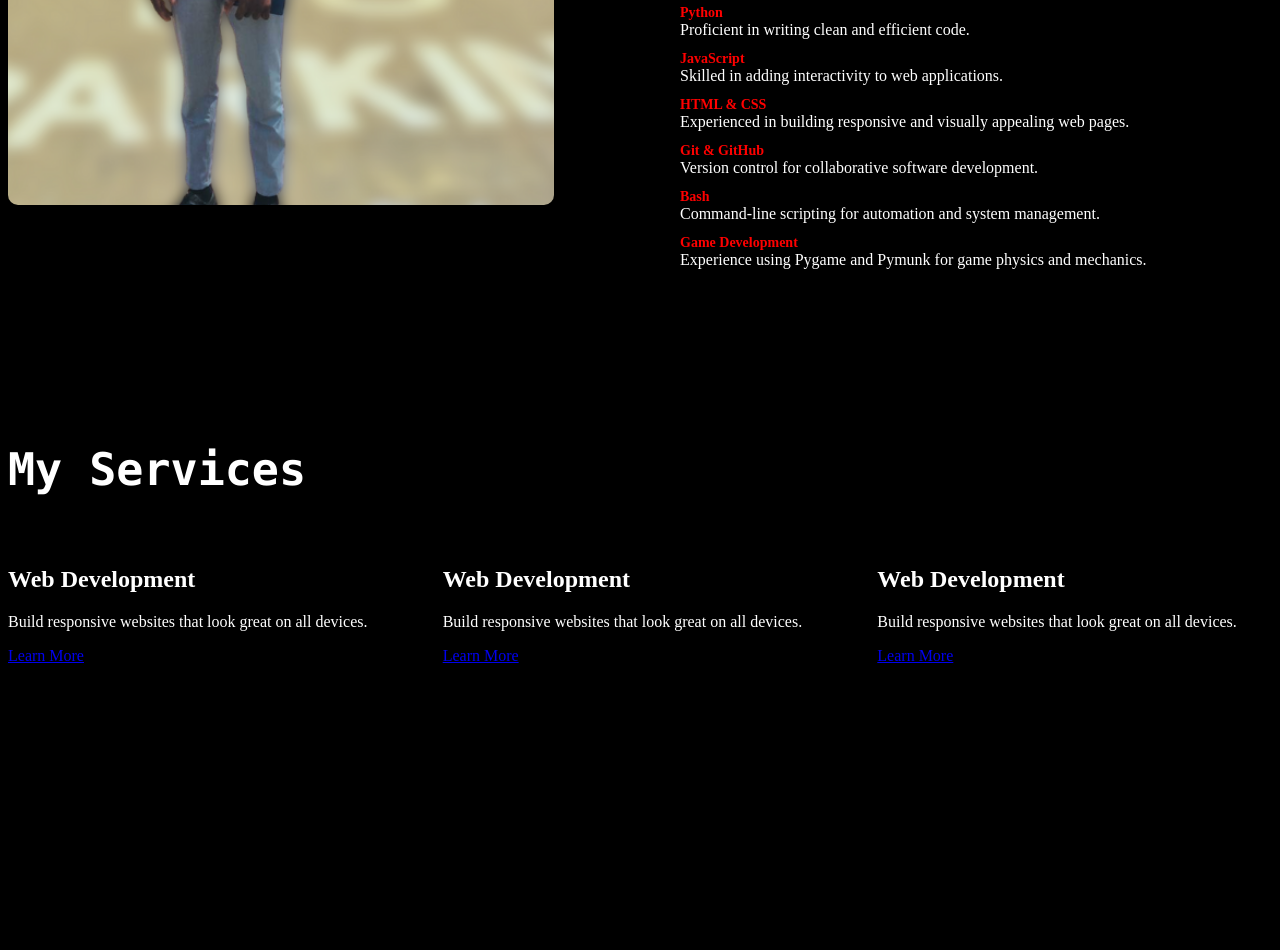
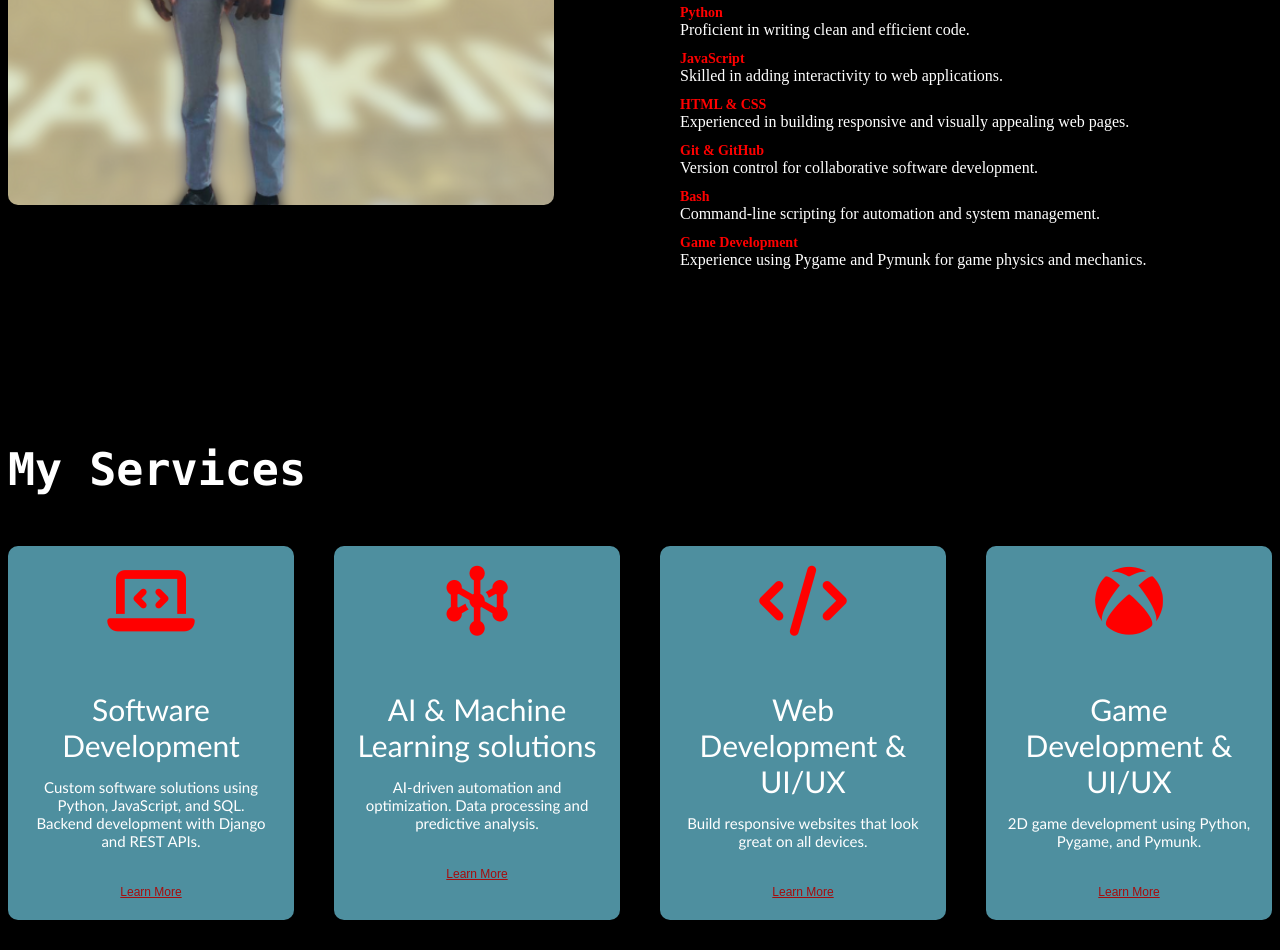
Before and after one commit to Mike-here/Portfolio, a plain HTML site: page index.html in a window 1280 px wide. Shown: the part 1189-2139 px from the top of the page. Before the commit the page ends 1884 px from the top, so only its background shows below. Drawn offline with Linux system fonts and the light colour scheme.

Commit message:
Services section partially completed

```diff
--- a/index.html
+++ b/index.html
@@ -6,6 +6,7 @@
         <meta name="viewport" content="width=device-width, initial-scale=1.0">
         <title>Personal Portfolio Website</title>
         <link rel="stylesheet" href="style.css">
+        <script src="https://kit.fontawesome.com/f7e9737dad.js" crossorigin="anonymous"></script>
     </head>
     <body>
         <div id="header" class="container">
@@ -94,20 +95,30 @@ Feel free to connect with me—I'd love to collaborate and discuss exciting idea
                 <h1 class = "sub-title">My Services</h1>
                 <div class ="services-list">
                     <div>
-                        <h2>Web Development</h2>
+                        <i class="fa-solid fa-laptop-code"></i>
+                        <h2>Software Development</h2>
+                        <p>Custom software solutions using Python, JavaScript, and SQL. Backend development with Django and REST APIs.</p>
+                        <a href="#">Learn More</a>
+                    </div>
+                    <div>
+                        <i class="fa-solid fa-hexagon-nodes"></i>
+                        <h2>AI & Machine Learning solutions</h2>
+                        <p>AI-driven automation and optimization. Data processing and predictive analysis.</p>
+                        <a href="#">Learn More</a>
+                    </div>
+                    <div>
+                        <i class="fa-solid fa-code"></i>
+                        <h2>Web Development & UI/UX</h2>
                         <p>Build responsive websites that look great on all devices.</p>
                         <a href="#">Learn More</a>
                     </div>
                     <div>
-                        <h2>Web Development</h2>
-                        <p>Build responsive websites that look great on all devices.</p>
+                        <i class="fa-brands fa-xbox"></i>
+                        <h2>Game Development & UI/UX</h2>
+                        <p>2D game development using Python, Pygame, and Pymunk.</p>
                         <a href="#">Learn More</a>
                     </div>
-                    <div>
-                        <h2>Web Development</h2>
-                        <p>Build responsive websites that look great on all devices.</p>
-                        <a href="#">Learn More</a>
-                    </div>
+
 
                 </div>
             </div>
--- a/style.css
+++ b/style.css
@@ -180,3 +180,34 @@ nav ul li a:hover{
     grid-gap: 40px;
     margin-top: 50px;
 }
+.services-list div{
+    background: #4e8f9f;
+    padding: 20px;
+    border-radius: 10px;
+    text-align: center;
+    box-shadow: 0 5px 15px rgba(0, 0, 0, 0.3);
+    transition: 0.5s;
+}
+.services-list i{
+    font-size: 70px;
+    color: #ff0000;
+    margin-bottom: 30px;
+}
+.services-list div h2{
+    font-size: 30px;
+    font-weight: 500;
+    margin-bottom: 15px;
+    font-family: 'Trebuchet MS', 'Lucida Sans Unicode', 'Lucida Grande', 'Lucida Sans', Arial, sans-serif
+}
+.services-list div a{
+    font-size: 12px;
+    color: #a60d0d;
+    margin-top: 20px;
+    display: inline-block;
+    font-family: Arial, Helvetica, sans-serif;
+}
+.services-list div p{
+    color: white;
+    font-size: 15px;
+    font-family: 'Trebuchet MS', 'Lucida Sans Unicode', 'Lucida Grande', 'Lucida Sans', Arial, sans-serif;
+}
```
